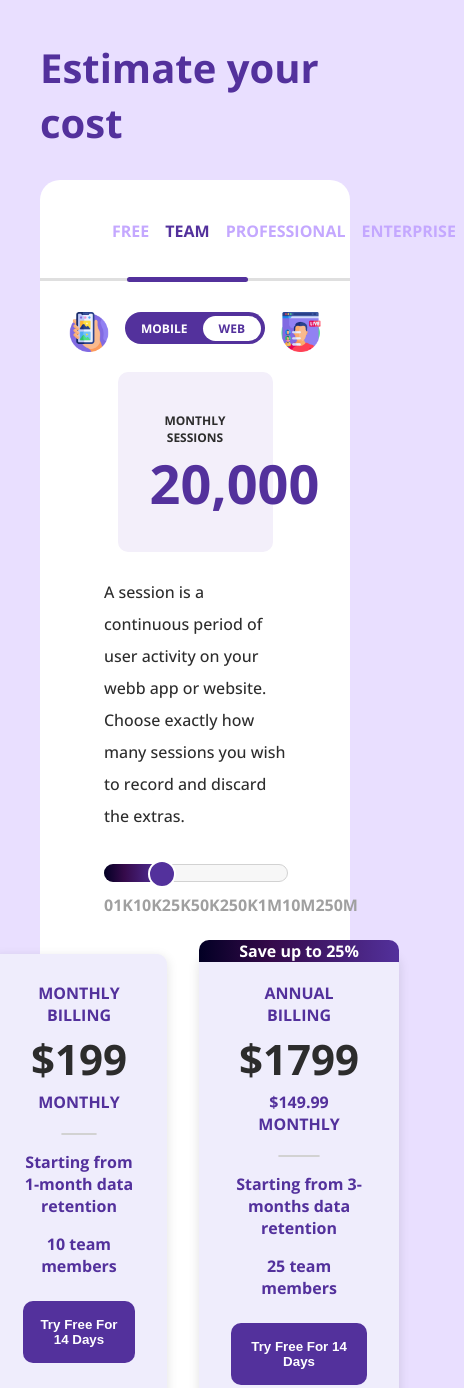
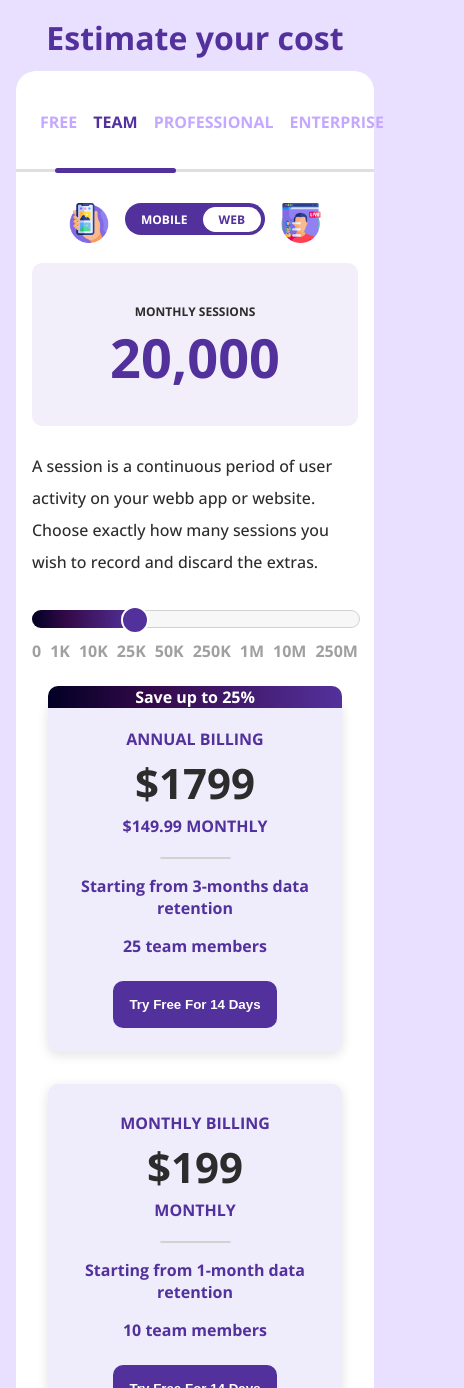
Before and after one commit to M-Venerus/responsive-cost-estimator-web-app, a plain HTML site: page index.html in a window 390 px wide. Shown: the top 1388 px of the page, 464 px wide, since content can reach past the window. Drawn offline with nearby package versions, Linux system fonts and the light colour scheme.

Commit message:
Apply responsive CSS styles through media queries for screen width

```diff
--- a/style.css
+++ b/style.css
@@ -272,3 +272,29 @@ h1 {
 .card .save p {
   margin: 0;
 }
+
+@media only screen and (max-width: 795px) {
+  .card {
+    width: 100%;
+  }
+  .card-wrapper {
+    flex-wrap: wrap-reverse;
+  }
+}
+
+@media only screen and (max-width: 611px) {
+  body {
+    padding: 8px;
+  }
+  .container {
+    padding: 0 16px;
+  }
+  .sessions-card {
+    box-sizing: border-box;
+    width: 100%;
+  }
+  h1 {
+    font-size: 2rem;
+    margin: 0 0 12px 0;
+  }
+}
```
